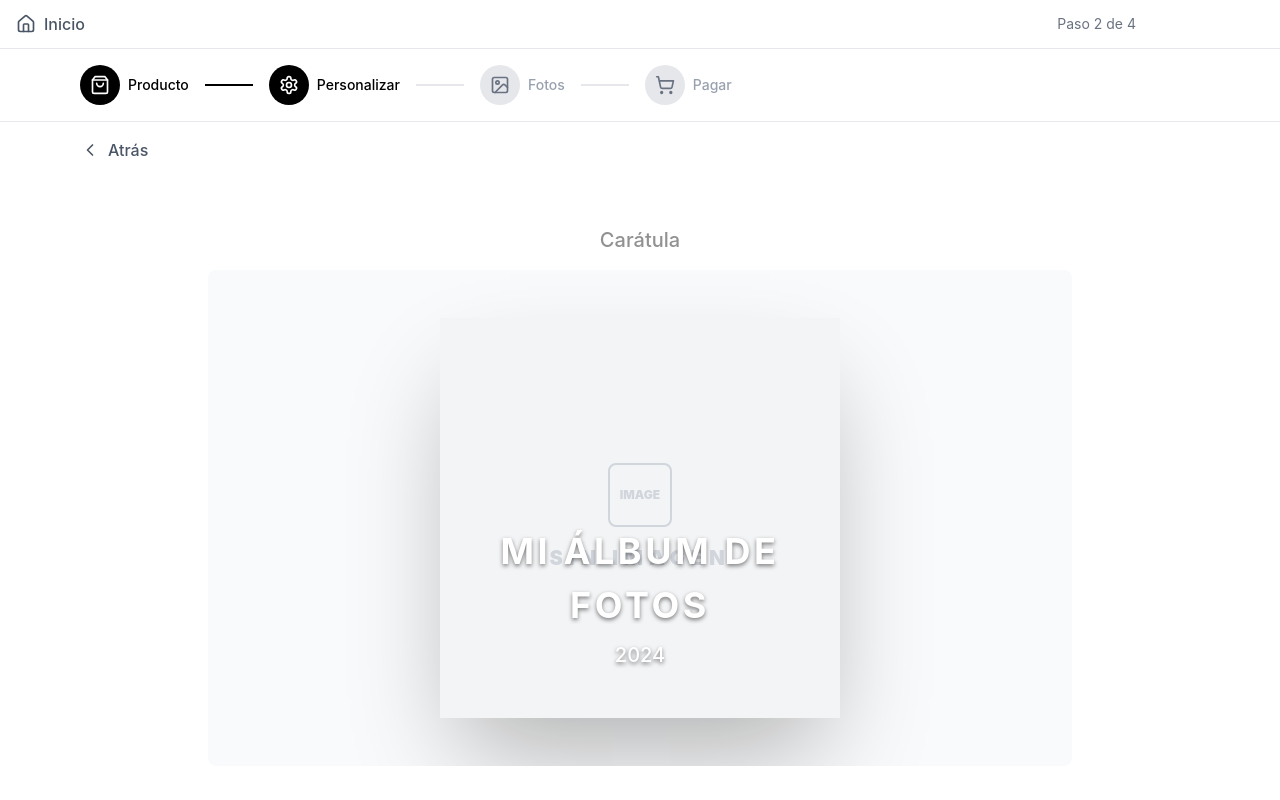
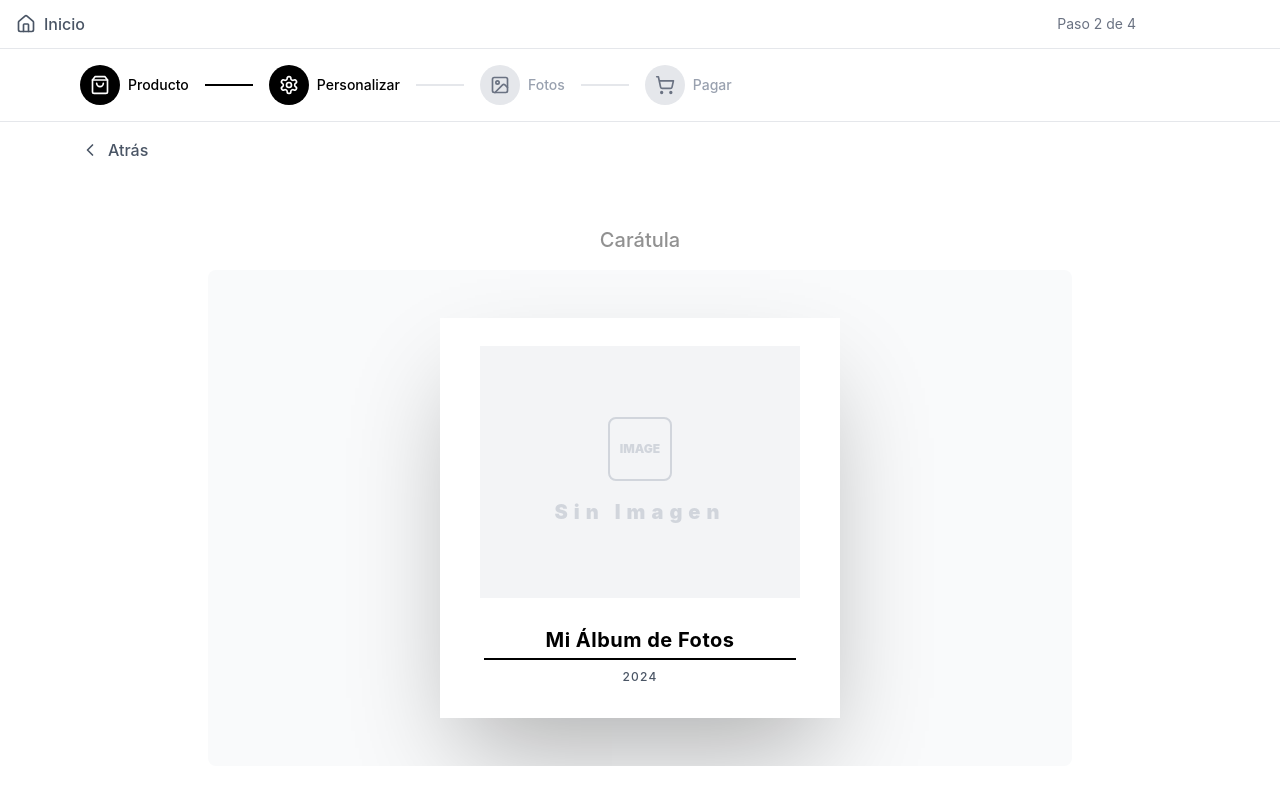
Before and after one commit to jiffyus2-cloud/jiffy-us, a React (Vite) app: page /create in a window 1280 px wide. Both pictures are taken after a click on the button 208 px from the left and 455 px from the top of the page. Shown: the top 800 px of the page. Built offline with nearby package versions, Linux system fonts and the light colour scheme; no server answers.

Commit message:
fix:IA_tools/Fix:CoverIA

```diff
--- a/src/app/components/CoverEditor.tsx
+++ b/src/app/components/CoverEditor.tsx
@@ -139,7 +139,9 @@ const CoverEditor: React.FC<CoverEditorProps> = ({
                       : 'bg-white text-gray-400 border-gray-100 hover:border-black hover:text-black'
                   }`}
                 >
-                  <span className="relative z-10">DISEÑO 0{layout}</span>
+                  <span className="relative z-10">
+                    {layout === 1 ? 'Diseño 1' : `DISEÑO 0${layout}`}
+                  </span>
                   {selectedLayout === layout && (
                     <div className="absolute top-1 right-1">
                       <Check size={12} className="text-white" />
--- a/src/app/components/CoverPreview.tsx
+++ b/src/app/components/CoverPreview.tsx
@@ -34,13 +34,6 @@ const CoverPreview: React.FC<CoverPreviewProps> = ({
 
     if (isSquare) {
       switch (selectedLayout) {
-        case 1:
-          return (
-            <div className="absolute inset-x-0 bottom-[12cqw] flex flex-col items-center text-center px-[6cqw]">
-              <h2 className="text-white text-[9cqw] font-bold uppercase tracking-widest" style={textShadow}>{coverTitle}</h2>
-              <p className="text-white text-[5cqw] mt-[2cqw] font-medium" style={textShadow}>{coverSubtitle}</p>
-            </div>
-          );
         case 2:
           return (
             <div className="absolute inset-x-0 bottom-0 p-[8cqw]">
@@ -168,6 +161,58 @@ const CoverPreview: React.FC<CoverPreviewProps> = ({
     return null;
   };
 
+  // NUEVO LAYOUT: Diseño 1 en formato cuadrado (Basado en la estructura CoverV1)
+  if (isSquare && selectedLayout === 1) {
+    return (
+      <div
+        className="relative bg-white shadow-[0_50px_100px_-20px_rgba(0,0,0,0.3)] overflow-hidden flex flex-col transition-all duration-700 ease-[cubic-bezier(0.23,1,0.32,1)]"
+        style={{
+          width: '100%',
+          aspectRatio: '1 / 1',
+          containerType: 'inline-size'
+        }}
+      >
+        {/* Contenedor de la Imagen (80% superior con padding visual) */}
+        <div className="relative w-full h-[70%] bg-white">
+          <div className="absolute top-[10%] left-[10%] right-[10%] bottom-0 overflow-hidden">
+            {coverImage ? (
+              <img
+                src={coverImage}
+                alt="Portada del Álbum"
+                className="absolute inset-0 w-full h-full object-cover transition-transform duration-700"
+                style={{
+                  objectPosition: '50% 50%',
+                  transform: `scale(${coverCrop.zoom}) translate(${(50 - coverCrop.x)}%, ${(50 - coverCrop.y)}%)`
+                }}
+              />
+            ) : (
+              <div className="absolute inset-0 bg-gray-100 flex items-center justify-center">
+                <div className="flex flex-col items-center gap-[4cqw] text-gray-300">
+                  <div className="w-[16cqw] h-[16cqw] border-[0.5cqw] border-gray-300 rounded-[2cqw] flex items-center justify-center">
+                     <span className="text-[3cqw] font-black">IMAGE</span>
+                  </div>
+                  <span className="font-black tracking-[0.3em] text-[5cqw]">Sin Imagen</span>
+                </div>
+              </div>
+            )}
+          </div>
+        </div>
+
+        {/* Frame 4 (El bloque inferior con los textos, max 20% de alto) */}
+        <div className="h-[30%] flex-shrink-0 flex flex-col items-center justify-center p-[4cqw] bg-white z-10">
+          <div className="text-[5cqw] font-bold tracking-wide text-black text-center leading-none">
+            {coverTitle}
+          </div>
+          {/* Frame 3 (Línea separadora) */}
+          <div className="w-[85%] h-[0.5cqw] bg-black my-[2cqw]"></div>
+          <div className="text-[3cqw] text-gray-600 text-center font-medium tracking-widest">
+            {coverSubtitle}
+          </div>
+        </div>
+      </div>
+    );
+  }
+
   return (
     <div
       className="relative bg-white shadow-[0_50px_100px_-20px_rgba(0,0,0,0.3)] overflow-hidden transition-all duration-700 ease-[cubic-bezier(0.23,1,0.32,1)]"
@@ -193,7 +238,7 @@ const CoverPreview: React.FC<CoverPreviewProps> = ({
             <div className="w-[16cqw] h-[16cqw] border-[0.5cqw] border-gray-300 rounded-[2cqw] flex items-center justify-center">
                <span className="text-[3cqw] font-black">IMAGE</span>
             </div>
-            <span className="font-black uppercase tracking-[0.3em] text-[5cqw]">Sin Imagen</span>
+            <span className="font-black tracking-[0.3em] text-[5cqw]">Sin Imagen</span>
           </div>
         </div>
       )}
--- a/src/app/components/PhotoOrganizer.tsx
+++ b/src/app/components/PhotoOrganizer.tsx
@@ -2,7 +2,7 @@ import { useState, useRef, useEffect, useLayoutEffect } from 'react';
 import {
   Upload, X, ChevronUp, ChevronDown, Plus, Trash2, Loader2,
   Image as ImageIcon, Grid3x3, Edit3, Check,
-  ArrowLeft, ArrowRight, Layers, Type, ALargeSmall, Sparkles // <-- Añadido Sparkles
+  ArrowLeft, ArrowRight, Layers, Type, ALargeSmall, Sparkles
 } from 'lucide-react';
 import { Album } from '../types/products';
 import { useLanguage } from '../context/LanguageContext';
@@ -173,7 +173,7 @@ export default function PhotoOrganizer({
   const [numPages, setNumPages] = useState(40);
   const [editingPageIndex, setEditingPageIndex] = useState<number | null>(null);
 
-  // <-- NUEVO: Estado para la IA -->
+  // <-- Estado para la IA -->
   const [isSortingWithAI, setIsSortingWithAI] = useState(false);
   const [editingTextSlot, setEditingTextSlot] = useState<{ pageIndex: number, photoIndex: number } | null>(null);
 
@@ -219,7 +219,7 @@ export default function PhotoOrganizer({
   }, [uploadedPhotos.length]);
 
   // =========================================================
-  // 1. CARGA CON IA Y OPTIMIZACIÓN DE MEMORIA BLOB (0 RAM)
+  // 1. CARGA CON IA A TRAVÉS DEL BACKEND PROXY (FIXED)
   // =========================================================
   const handleBatchUpload = async (event: React.ChangeEvent<HTMLInputElement>) => {
     const files = event.target.files;
@@ -241,41 +241,50 @@ export default function PhotoOrganizer({
         }
       }));
 
-      // 2. Llamada a la IA para organizar las fotos
+      // 2. Llamada a TU PROPIO BACKEND (NestJS)
       let finalUrls: string[] = [];
 
       try {
-        // [IMPORTANTE]: Cambia esta URL por el endpoint REST API directo que te dé 1clic.ai
-        // La URL de '/embed/' es solo para cargar el Iframe visual. Necesitas el endpoint de su API.
-        const aiResponse = await fetch('https://app.1clic.ai/api/v1/run', {
+        const backendUrl = import.meta.env.VITE_BACKEND_URL || 'http://localhost:8080';
+
+        const aiResponse = await fetch(`${backendUrl}/ai/sort-photos`, {
           method: 'POST',
           headers: {
             'Content-Type': 'application/json',
-            'Authorization': `Bearer ${import.meta.env.VITE_1CLIC_API_KEY}`
           },
           body: JSON.stringify({
-            action: 'sort_photos',
             photos: filesWithData.map(f => ({ id: f.id, ...f.metadata }))
           })
         });
 
-        if (!aiResponse.ok) throw new Error('Error contactando a la IA');
+        if (!aiResponse.ok) throw new Error('Error contactando a nuestro propio backend de IA');
         const responseData = await aiResponse.json();
 
-        // 3. Asignar el nuevo orden basado en lo que dice la IA
-        // Se asume que la IA devuelve { orderedIds: ["2", "0", "1", "3"...] }
-        if (responseData && responseData.orderedIds) {
-          finalUrls = responseData.orderedIds.map((id: string) => {
+        // 3. MAGIA NUEVA: Leer la estructura compleja de tu IA ("Albums")
+        if (responseData && responseData.Albums && Array.isArray(responseData.Albums)) {
+          const orderedIdsFromAI: string[] = [];
+
+          // Recorremos los grupos (álbumes) que hizo la IA y ponemos las fotos en fila
+          responseData.Albums.forEach((album: any) => {
+            if (album.photo_ids && Array.isArray(album.photo_ids)) {
+              orderedIdsFromAI.push(...album.photo_ids);
+            }
+          });
+
+          // Convertimos esos IDs ordenados de vuelta a nuestras imágenes (Blob URLs)
+          finalUrls = orderedIdsFromAI.map((id: string) => {
             const matchedFile = filesWithData.find(f => f.id === id);
             return matchedFile ? matchedFile.url : '';
           }).filter(Boolean);
+
         } else {
+          console.warn("La IA no devolvió el formato 'Albums' esperado.", responseData);
           finalUrls = filesWithData.map(f => f.url);
         }
 
       } catch (aiError) {
-        console.warn("La IA de 1clic no respondió correctamente, usando orden original.", aiError);
-        // Fallback: Si la IA falla, usamos el orden en que se subieron
+        console.warn("El Backend o la IA no respondieron correctamente, usando orden original.", aiError);
+        // Fallback: Si el servidor falla, usamos el orden original para no bloquear al usuario
         finalUrls = filesWithData.map(f => f.url);
       }
 
```
Also changed, not shown: 2 other files (tests, documents, lock files or other folders).
